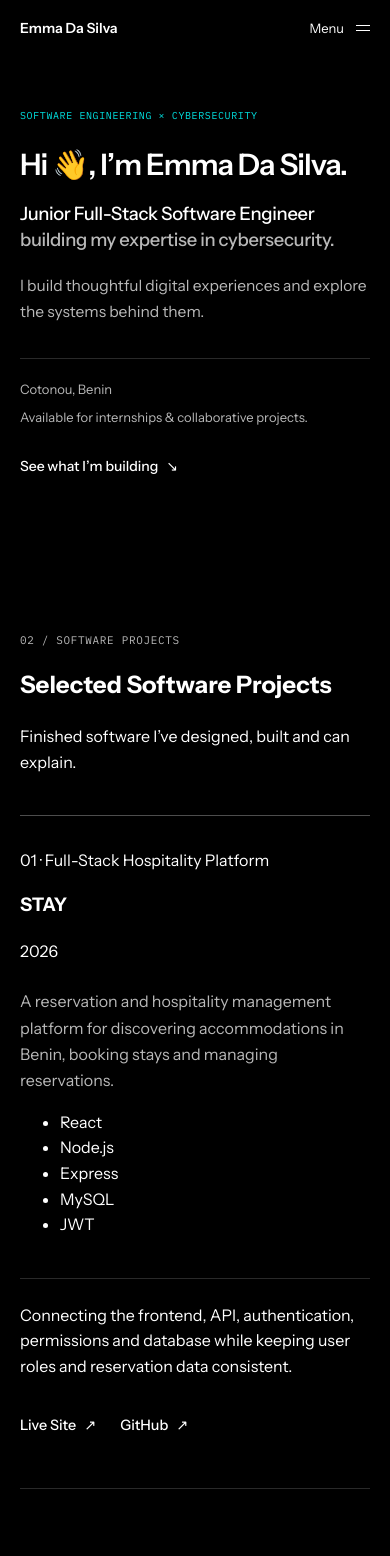
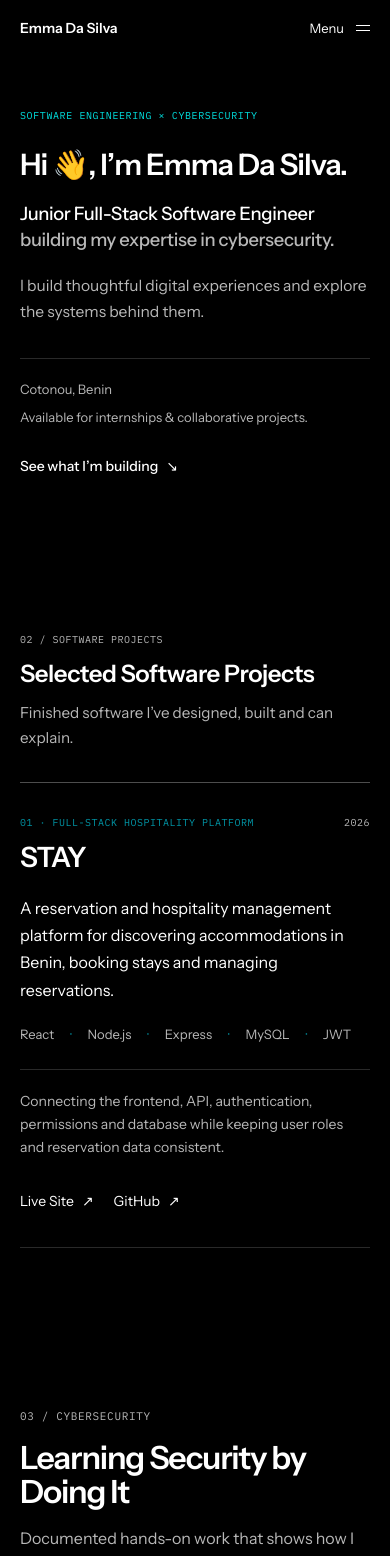
Before and after one commit to emma-dasilva-dev/emma-dasilva-portfolio, a Next.js app: page /en in a window 390 px wide. Shown: the top 1556 px of the page. Built offline with nearby package versions, Linux system fonts and the light colour scheme.

Commit message:
redesign: make software projects minimal and compact

```diff
--- a/src/components/sections/Work.module.css
+++ b/src/components/sections/Work.module.css
@@ -4,157 +4,131 @@
 
 .sectionHeader {
   display: grid;
-  grid-template-columns: repeat(12, minmax(0, 1fr));
-  column-gap: var(--space-6);
-  margin-bottom: var(--space-14, 3.5rem);
-}
-
-.sectionNumber,
-.projectMeta,
-.detailItem span,
-.challenge span {
-  font-family: var(--font-mono);
+  grid-template-columns: 10rem minmax(0, 1fr);
+  gap: var(--space-8);
+  margin-bottom: var(--space-12);
 }
 
 .sectionNumber {
-  grid-column: 1 / span 3;
   margin: 0;
   color: var(--color-text-muted);
-  font-size: 0.6875rem;
-  letter-spacing: 0.06em;
+  font-family: var(--font-mono);
+  font-size: 0.625rem;
+  letter-spacing: 0.05em;
   text-transform: uppercase;
 }
 
-.sectionLead {
-  grid-column: 4 / span 7;
+.sectionHeader h2 {
+  margin: 0;
+  font-size: clamp(1.5rem, 2.5vw, 2rem);
+  font-weight: 600;
+  line-height: 1.15;
+  letter-spacing: -0.02em;
 }
 
-.sectionTitle {
-  margin: 0;
-  font-size: clamp(2rem, 4vw, 2.75rem);
-  font-weight: 600;
-  line-height: 1.05;
-  letter-spacing: -0.035em;
-}
-
-.sectionIntro {
-  max-width: 35rem;
-  margin: var(--space-4) 0 0;
+.sectionHeader p:last-child {
+  max-width: 36rem;
+  margin: var(--space-3) 0 0;
   color: var(--color-text-muted);
-  font-size: clamp(1rem, 1.4vw, 1.125rem);
+  font-size: 0.95rem;
   line-height: 1.65;
 }
 
 .project {
-  padding-block: var(--space-8) var(--space-10, 2.5rem);
+  padding-block: var(--space-8) var(--space-6);
   border-top: 1px solid var(--color-border-strong);
   border-bottom: 1px solid var(--color-border);
 }
 
-.projectMeta {
-  display: grid;
-  grid-template-columns: 4rem minmax(0, 1fr) auto;
-  gap: var(--space-4);
-  align-items: center;
+.projectHeader {
+  display: flex;
+  align-items: flex-start;
+  justify-content: space-between;
+  gap: var(--space-6);
+}
+
+.projectKicker,
+.projectYear {
+  margin: 0;
   color: var(--color-text-muted);
-  font-size: 0.6875rem;
+  font-family: var(--font-mono);
+  font-size: 0.625rem;
   letter-spacing: 0.05em;
   text-transform: uppercase;
 }
 
-.projectMeta span:first-child {
-  color: var(--color-accent);
+.projectKicker {
+  color: var(--color-accent-secondary);
 }
 
-.projectMain {
-  display: grid;
-  grid-template-columns: repeat(12, minmax(0, 1fr));
-  column-gap: var(--space-6);
-  align-items: end;
-  margin-top: var(--space-10, 2.5rem);
+.projectHeader h3 {
+  margin: var(--space-3) 0 0;
+  font-size: clamp(1.75rem, 3vw, 2.4rem);
+  font-weight: 600;
+  line-height: 1;
+  letter-spacing: -0.03em;
 }
 
-.projectTitle {
-  grid-column: 1 / span 6;
-  margin: 0;
-  font-size: clamp(2.5rem, 5vw, 3.5rem);
-  font-weight: 600;
-  line-height: 0.98;
-  letter-spacing: -0.05em;
+.projectBody {
+  display: grid;
+  grid-template-columns: minmax(0, 1.4fr) minmax(0, 1fr);
+  gap: var(--space-12);
+  margin-top: var(--space-8);
 }
 
 .projectSummary {
-  grid-column: 8 / -1;
+  max-width: 38rem;
   margin: 0;
-  color: var(--color-text-muted);
+  color: var(--color-text);
   font-size: 1rem;
-  line-height: 1.65;
+  line-height: 1.7;
 }
 
-.projectDetails {
-  display: grid;
-  grid-template-columns: repeat(4, minmax(0, 1fr));
-  gap: var(--space-6);
-  margin-top: var(--space-12);
-  padding-top: var(--space-6);
-  border-top: 1px solid var(--color-border);
+.techList {
+  display: flex;
+  flex-wrap: wrap;
+  align-content: flex-start;
+  gap: var(--space-2) var(--space-4);
+  margin: 0;
+  padding: 0;
+  list-style: none;
+  color: var(--color-text-muted);
+  font-size: 0.8125rem;
 }
 
-.detailItem {
-  min-width: 0;
+.techList li::after {
+  content: "·";
+  margin-left: var(--space-4);
+  color: var(--color-accent-secondary);
 }
 
-.detailItem span {
-  display: block;
-  color: var(--color-text-muted);
-  font-size: 0.6875rem;
-  letter-spacing: 0.05em;
-  text-transform: uppercase;
-}
-
-.detailItem strong {
-  display: block;
-  margin-top: var(--space-2);
-  color: var(--color-text);
-  font-size: 0.9375rem;
-  font-weight: 500;
-  line-height: 1.45;
+.techList li:last-child::after {
+  content: "";
+  margin: 0;
 }
 
 .projectFooter {
-  display: grid;
-  grid-template-columns: repeat(12, minmax(0, 1fr));
-  column-gap: var(--space-6);
-  align-items: end;
-  margin-top: var(--space-10, 2.5rem);
-  padding-top: var(--space-6);
+  display: flex;
+  align-items: flex-end;
+  justify-content: space-between;
+  gap: var(--space-8);
+  margin-top: var(--space-8);
+  padding-top: var(--space-5, 1.25rem);
   border-top: 1px solid var(--color-border);
 }
 
 .challenge {
-  grid-column: 1 / span 7;
-}
-
-.challenge span {
-  color: var(--color-accent-secondary);
-  font-size: 0.6875rem;
-  letter-spacing: 0.05em;
-  text-transform: uppercase;
-}
-
-.challenge p {
   max-width: 38rem;
-  margin: var(--space-3) 0 0;
+  margin: 0;
   color: var(--color-text-muted);
-  font-size: 0.9375rem;
+  font-size: 0.875rem;
   line-height: 1.65;
 }
 
 .projectActions {
-  grid-column: 9 / -1;
   display: flex;
-  justify-content: flex-end;
-  gap: var(--space-6);
+  gap: var(--space-5, 1.25rem);
+  flex-shrink: 0;
 }
 
 .projectActions a {
@@ -163,8 +137,7 @@
   gap: var(--space-2);
   min-height: 44px;
   color: var(--color-text);
-  font-size: 0.9rem;
-  font-weight: 500;
+  font-size: 0.875rem;
   text-decoration: none;
   transition: color var(--motion-fast) var(--ease-standard);
 }
@@ -175,97 +148,40 @@
 }
 
 @media (max-width: 63.9375rem) {
-  .sectionHeader,
-  .projectMain,
-  .projectFooter {
-    grid-template-columns: repeat(8, minmax(0, 1fr));
+  .sectionHeader {
+    grid-template-columns: 8rem minmax(0, 1fr);
   }
 
-  .sectionNumber {
-    grid-column: 1 / span 2;
-  }
-
-  .sectionLead {
-    grid-column: 3 / -1;
-  }
-
-  .projectTitle {
-    grid-column: 1 / span 4;
-  }
-
-  .projectSummary {
-    grid-column: 5 / -1;
-  }
-
-  .projectDetails {
-    grid-template-columns: repeat(2, minmax(0, 1fr));
-    row-gap: var(--space-6);
-  }
-
-  .challenge {
-    grid-column: 1 / span 5;
-  }
-
-  .projectActions {
-    grid-column: 6 / -1;
+  .projectBody {
+    gap: var(--space-8);
   }
 }
 
 @media (max-width: 47.9375rem) {
-  .sectionHeader,
-  .projectMain,
-  .projectFooter {
+  .sectionHeader {
     display: block;
-  }
-
-  .sectionHeader {
-    margin-bottom: var(--space-10, 2.5rem);
+    margin-bottom: var(--space-8);
   }
 
   .sectionNumber {
-    margin-bottom: var(--space-4);
+    margin-bottom: var(--space-3);
   }
 
-  .projectMeta {
-    grid-template-columns: 2.5rem 1fr auto;
-  }
-
-  .projectTitle {
-    font-size: clamp(2.25rem, 12vw, 3rem);
-  }
-
-  .projectSummary {
+  .projectBody {
+    grid-template-columns: 1fr;
+    gap: var(--space-5, 1.25rem);
     margin-top: var(--space-6);
   }
 
-  .projectDetails {
-    grid-template-columns: 1fr 1fr;
-    gap: var(--space-6) var(--space-4);
-    margin-top: var(--space-10, 2.5rem);
-  }
-
-  .challenge {
-    margin-bottom: var(--space-6);
+  .projectFooter {
+    align-items: flex-start;
+    flex-direction: column;
+    gap: var(--space-5, 1.25rem);
+    margin-top: var(--space-6);
   }
 
   .projectActions {
-    justify-content: flex-start;
     flex-wrap: wrap;
-  }
-}
-
-@media (max-width: 29.9375rem) {
-  .projectMeta {
-    grid-template-columns: 2rem 1fr;
-  }
-
-  .projectMeta span:last-child {
-    grid-column: 2;
-  }
-
-  .projectDetails {
-    grid-template-columns: 1fr;
-    gap: var(--space-4);
   }
 }
 
```
